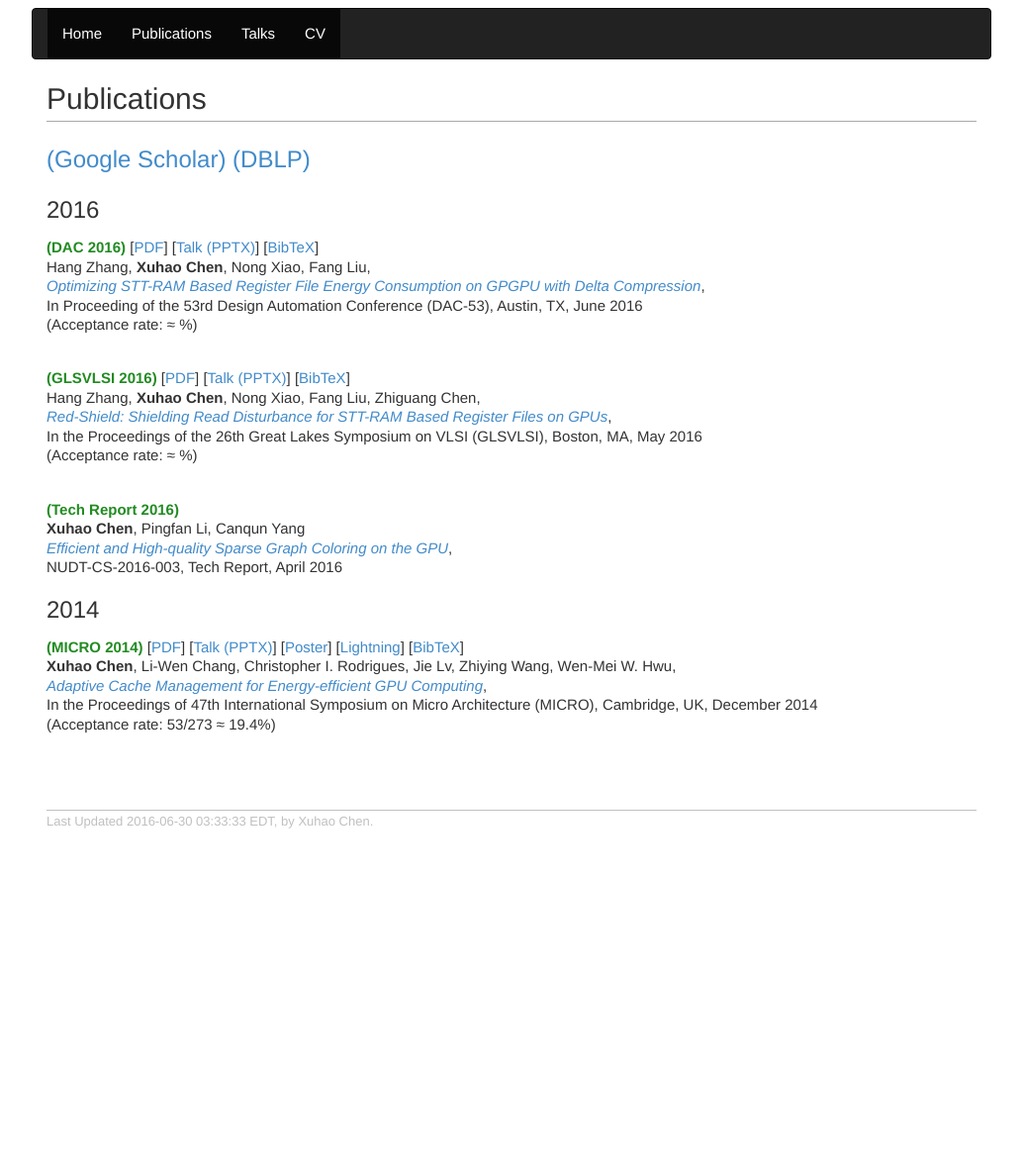
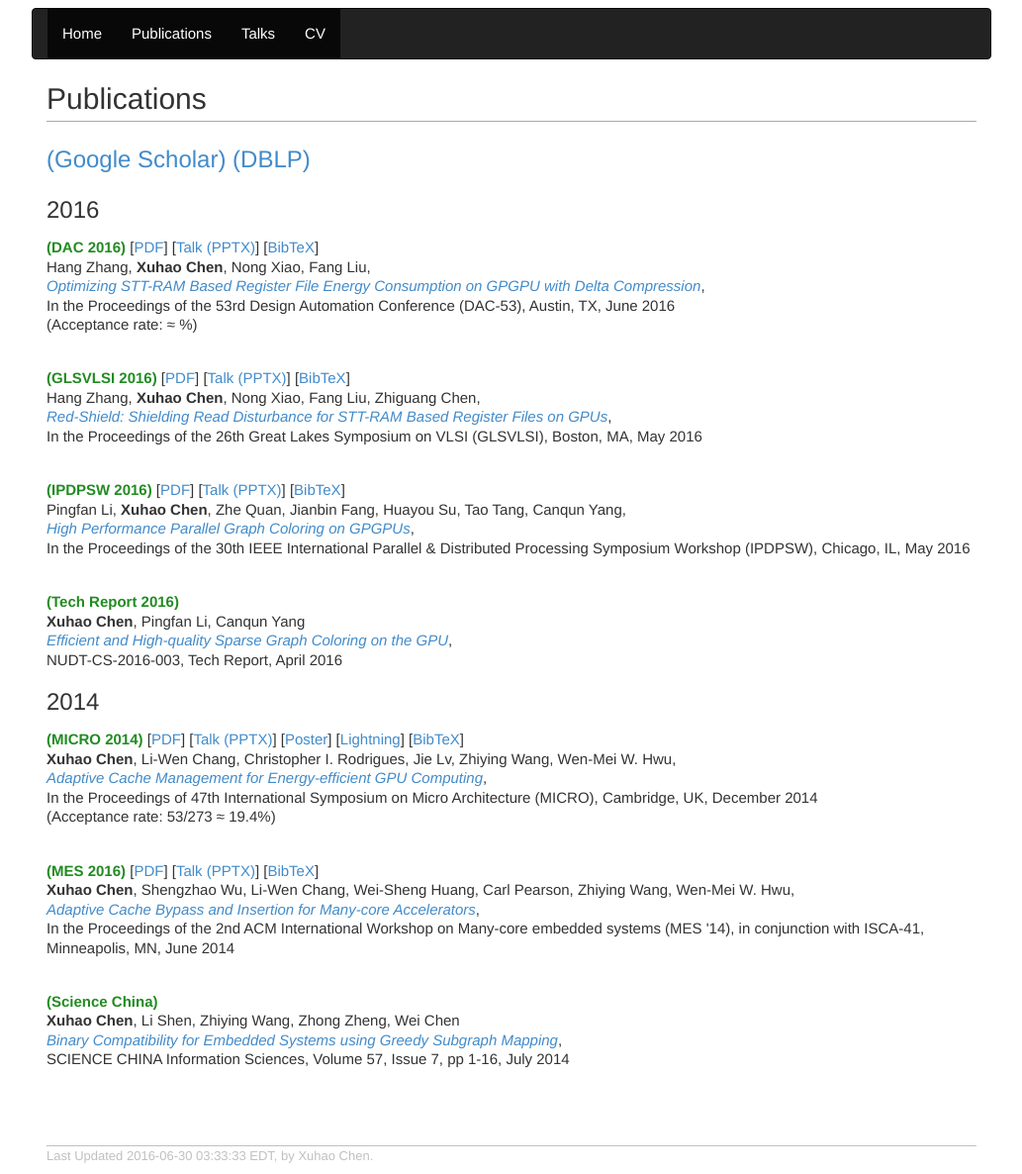
Before and after one commit to chenxuhao/chenxuhao.github.io, a Jekyll site: the page built from pubs.html, in a window 1280 px wide. Shown: the whole page at 99% size, without its empty margins (123-1156 px from the left). Built offline with Jekyll 4.4.1, drawn with Linux system fonts in a browser that asks for light colours; before the commit the page ends 900 px from its top, so only the background shows below that.

Commit message:
Update pubs.html

```diff
--- a/pubs.html
+++ b/pubs.html
@@ -12,7 +12,7 @@ title: Xuhao Chen's Homepage
 [<a href="docs/dac-2016-bib.txt">BibTeX</a>] <br />
 Hang Zhang, <b>Xuhao Chen</b>, Nong Xiao, Fang Liu, <br />
 <a href="docs/dac-2016.pdf"><i>Optimizing STT-RAM Based Register File Energy Consumption on GPGPU with Delta Compression</i></a>, <br />
-In Proceeding of the 53rd Design Automation Conference (DAC-53), Austin, TX, June 2016 <br />
+In the Proceedings of the 53rd Design Automation Conference (DAC-53), Austin, TX, June 2016 <br />
 (Acceptance rate: ≈ %) <br /> </p>
 <h3></h3>
 
@@ -23,7 +23,17 @@ In Proceeding of the 53rd Design Automation Conference (DAC-53), Austin, TX, Jun
 Hang Zhang, <b>Xuhao Chen</b>, Nong Xiao, Fang Liu, Zhiguang Chen, <br />
 <a href="docs/glsvlsi-2016.pdf"><i>Red-Shield: Shielding Read Disturbance for STT-RAM Based Register Files on GPUs</i></a>, <br />
 In the Proceedings of the 26th Great Lakes Symposium on VLSI (GLSVLSI), Boston, MA, May 2016 <br />
-(Acceptance rate:  ≈ %) <br /></p>
+</p>
+<h3></h3>
+
+<p><b><span style="color: forestgreen">(IPDPSW 2016)</span></b>
+[<a href="docs/ipdpsw-2016.pdf">PDF</a>]
+[<a href="docs/ipdpsw-2016.pptx">Talk (PPTX)</a>]
+[<a href="docs/ipdpsw-2016-bib.txt">BibTeX</a>] <br />
+Pingfan Li, <b>Xuhao Chen</b>, Zhe Quan, Jianbin Fang, Huayou Su, Tao Tang, Canqun Yang, <br />
+<a href="docs/ipdpsw-2016.pdf"><i>High Performance Parallel Graph Coloring on GPGPUs</i></a>, <br />
+In the Proceedings of the 30th IEEE International Parallel & Distributed Processing Symposium Workshop (IPDPSW), Chicago, IL, May 2016 <br />
+</p>
 <h3></h3>
 
 <p><b><span style="color: forestgreen">(Tech Report 2016)</span></b> <br />
@@ -44,3 +54,20 @@ NUDT-CS-2016-003, Tech Report, April 2016 <br /></p>
 In the Proceedings of 47th International Symposium on Micro Architecture (MICRO), Cambridge, UK, December 2014 <br />
 (Acceptance rate: 53/273 ≈ 19.4%) <br /></p>
 <h3></h3>
+
+<p><b><span style="color: forestgreen">(MES 2016)</span></b>
+[<a href="docs/mes-2014.pdf">PDF</a>]
+[<a href="docs/mes-2014.pptx">Talk (PPTX)</a>]
+[<a href="docs/mes-2014-bib.txt">BibTeX</a>] <br />
+<b>Xuhao Chen</b>, Shengzhao Wu, Li-Wen Chang, Wei-Sheng Huang, Carl Pearson, Zhiying Wang, Wen-Mei W. Hwu, <br />
+<a href="docs/mes-2014.pdf"><i>Adaptive Cache Bypass and Insertion for Many-core Accelerators</i></a>, <br />
+In the Proceedings of the 2nd ACM International Workshop on Many-core embedded systems (MES '14), in conjunction with ISCA-41, Minneapolis, MN, June 2014 <br />
+</p>
+<h3></h3>
+
+<p><b><span style="color: forestgreen">(Science China)</span></b> <br />
+<b>Xuhao Chen</b>, Li Shen, Zhiying Wang, Zhong Zheng, Wei Chen<br />
+<a href="http://link.springer.com/content/pdf/10.1007%2Fs11432-014-5089-5.pdf">
+<i>Binary Compatibility for Embedded Systems using Greedy Subgraph Mapping</i></a>, <br />
+SCIENCE CHINA Information Sciences, Volume 57, Issue 7, pp 1-16, July 2014 <br /></p>
+<h3></h3>
```
